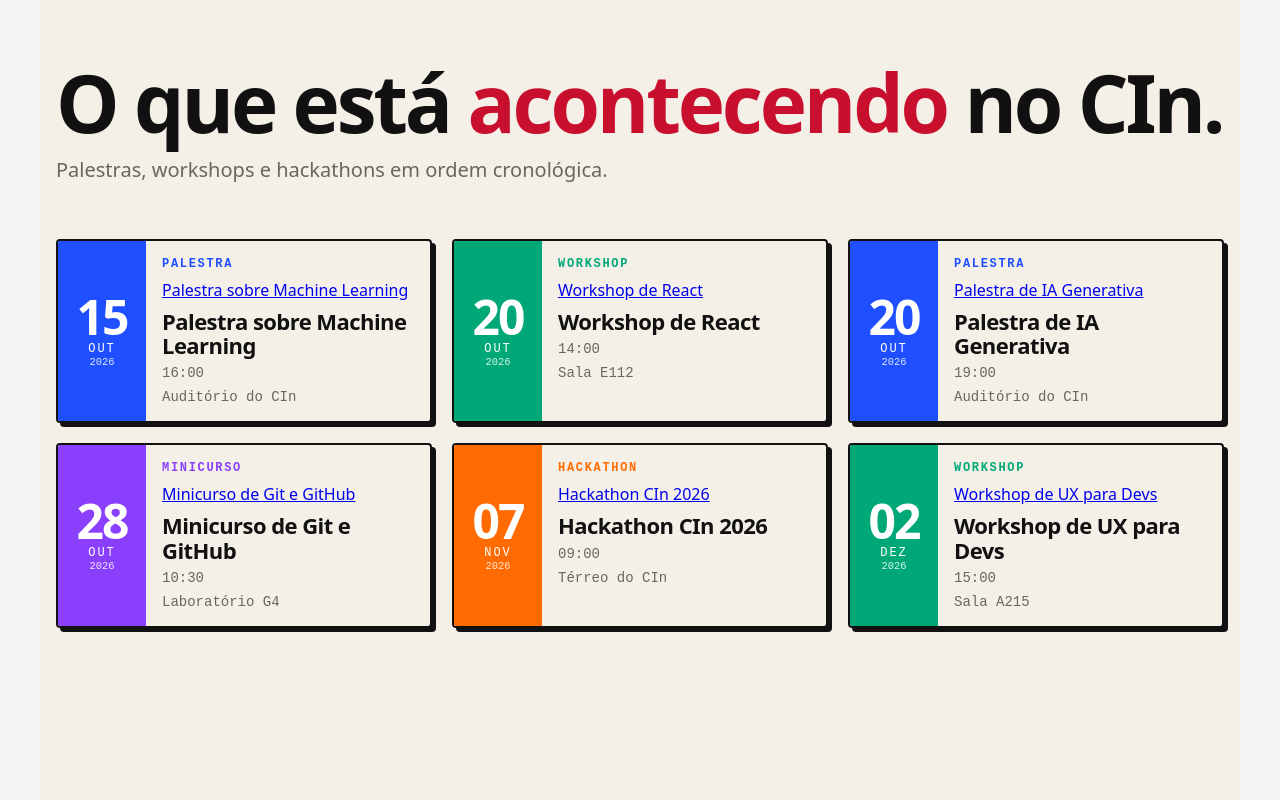
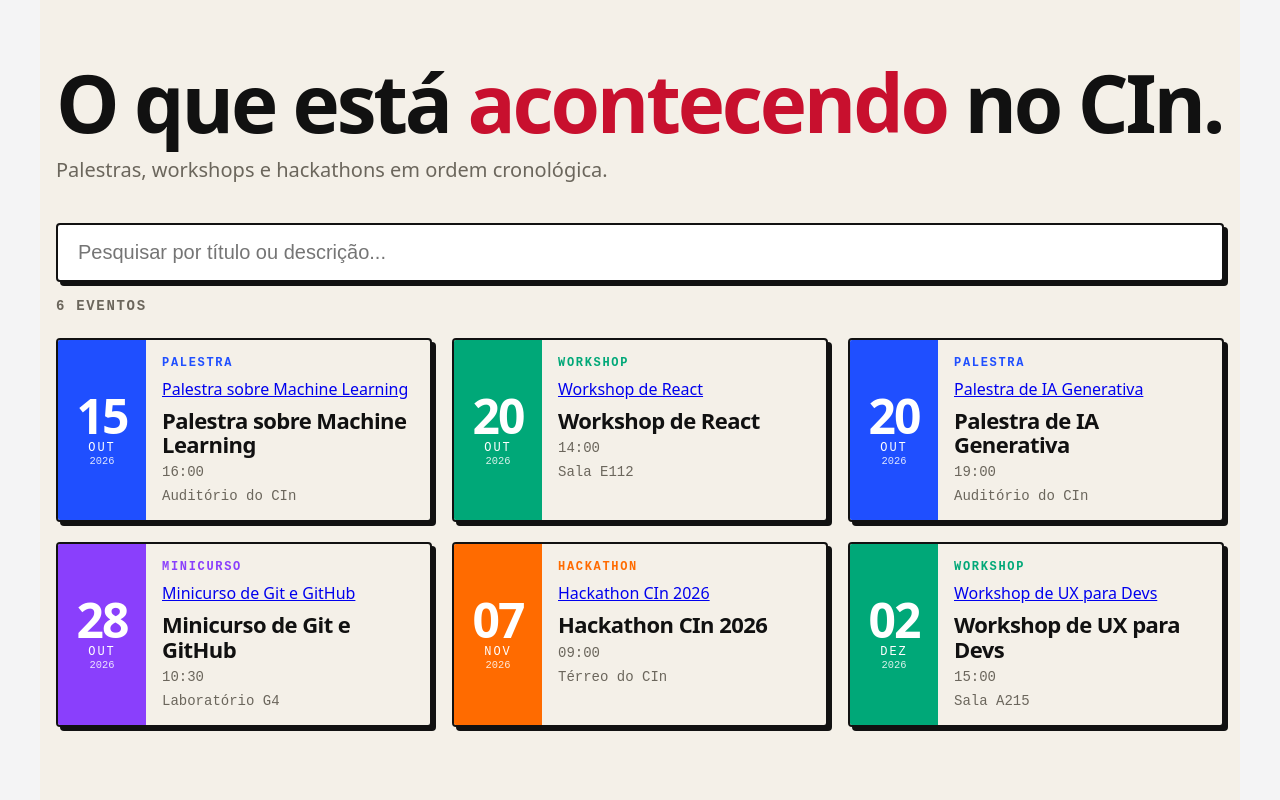
Before and after one commit to lacavaalex/cin-event-hub, a React app in the folder frontend/: page / in a window 1280 px wide. Built offline with nearby package versions, Linux system fonts and the light colour scheme; no server answers; the HTML template or start-up script is replaced by a standard one.

Commit message:
feat(frontend): US 3.3 - barra de pesquisa por palavra-chave no título e na descrição

```diff
--- a/frontend/src/pages/Home.jsx
+++ b/frontend/src/pages/Home.jsx
@@ -1,11 +1,12 @@
-import { useEffect, useState } from 'react';
+import { useEffect, useMemo, useState } from 'react';
 import EventCard from '../components/EventCard';
-import { getEvents, sortByDate } from '../services/eventService';
+import { filterByKeyword, getEvents, sortByDate } from '../services/eventService';
 import '../styles/home.css';
 
 export default function Home() {
   const [state, setState] = useState({ status: 'loading', events: [] });
   const [attempt, setAttempt] = useState(0);
+  const [query, setQuery] = useState('');
 
   useEffect(() => {
     let active = true;
@@ -23,6 +24,8 @@ export default function Home() {
   }
 
   const { status, events } = state;
+  const visible = useMemo(() => filterByKeyword(events, query), [events, query]);
+  const hasQuery = query.trim() !== '';
 
   return (
     <main className="home">
@@ -32,6 +35,25 @@ export default function Home() {
         </h1>
         <p>Palestras, workshops e hackathons em ordem cronológica.</p>
       </header>
+
+      <div className="home-search" role="search">
+        <label htmlFor="event-search" className="sr-only">
+          Pesquisar eventos por palavra-chave
+        </label>
+        <input
+          id="event-search"
+          type="search"
+          value={query}
+          onChange={(e) => setQuery(e.target.value)}
+          placeholder="Pesquisar por título ou descrição..."
+          autoComplete="off"
+        />
+        {hasQuery && (
+          <button type="button" className="home-search-clear" onClick={() => setQuery('')}>
+            Limpar busca
+          </button>
+        )}
+      </div>
 
       {status === 'loading' && <p role="status">Carregando eventos...</p>}
 
@@ -47,8 +69,18 @@ export default function Home() {
       )}
 
       {status === 'success' && events.length > 0 && (
+        <p className="home-count" aria-live="polite">
+          {visible.length} {visible.length === 1 ? 'evento' : 'eventos'}
+        </p>
+      )}
+
+      {status === 'success' && events.length > 0 && visible.length === 0 && (
+        <p className="home-empty">Nenhum resultado encontrado</p>
+      )}
+
+      {status === 'success' && visible.length > 0 && (
         <section className="event-grid" aria-label="Lista de eventos">
-          {events.map((event, i) => (
+          {visible.map((event, i) => (
             <EventCard key={event.id} event={event} index={i} />
           ))}
         </section>
--- a/frontend/src/services/eventService.js
+++ b/frontend/src/services/eventService.js
@@ -51,3 +51,20 @@ export async function getEventById(id) {
   if (!res.ok) throw new Error('Não foi possível carregar o evento.');
   return res.json();
 }
+
+function normalize(text) {
+  return String(text ?? '')
+    .normalize('NFD')
+    .replace(/[\u0300-\u036f]/g, '') // ignora acentos
+    .toLowerCase()
+    .trim();
+}
+
+// Busca o termo (como trecho contínuo) no título OU na descrição
+export function filterByKeyword(events, term) {
+  const q = normalize(term);
+  if (!q) return events;
+  return events.filter(
+    (e) => normalize(e.title).includes(q) || normalize(e.description).includes(q)
+  );
+}
--- a/frontend/src/styles/home.css
+++ b/frontend/src/styles/home.css
@@ -97,3 +97,46 @@
 .event-card { position: relative; }
 .event-title a { color: inherit; text-decoration: none; }
 .event-title a::after { content: ''; position: absolute; inset: 0; }
+
+.sr-only {
+  position: absolute;
+  width: 1px;
+  height: 1px;
+  padding: 0;
+  margin: -1px;
+  overflow: hidden;
+  clip: rect(0, 0, 0, 0);
+  white-space: nowrap;
+  border: 0;
+}
+
+.home-search { display: flex; flex-wrap: wrap; gap: 12px; align-items: center; margin: 8px 0 16px; }
+.home-search input {
+  flex: 1 1 280px;
+  font-size: 1.25rem;
+  padding: 16px 20px;
+  background: var(--surface);
+  color: var(--ink);
+  border: 2px solid var(--ink);
+  border-radius: 4px;
+  box-shadow: 4px 4px 0 var(--ink);
+}
+.home-search-clear {
+  background: none;
+  border: 0;
+  padding: 0;
+  font: inherit;
+  font-weight: 700;
+  color: var(--red);
+  text-decoration: underline;
+  cursor: pointer;
+}
+.home-count {
+  font-family: var(--mono);
+  font-size: 0.875rem;
+  font-weight: 700;
+  letter-spacing: 0.12em;
+  text-transform: uppercase;
+  color: var(--muted);
+  margin: 16px 0 0;
+}
```
